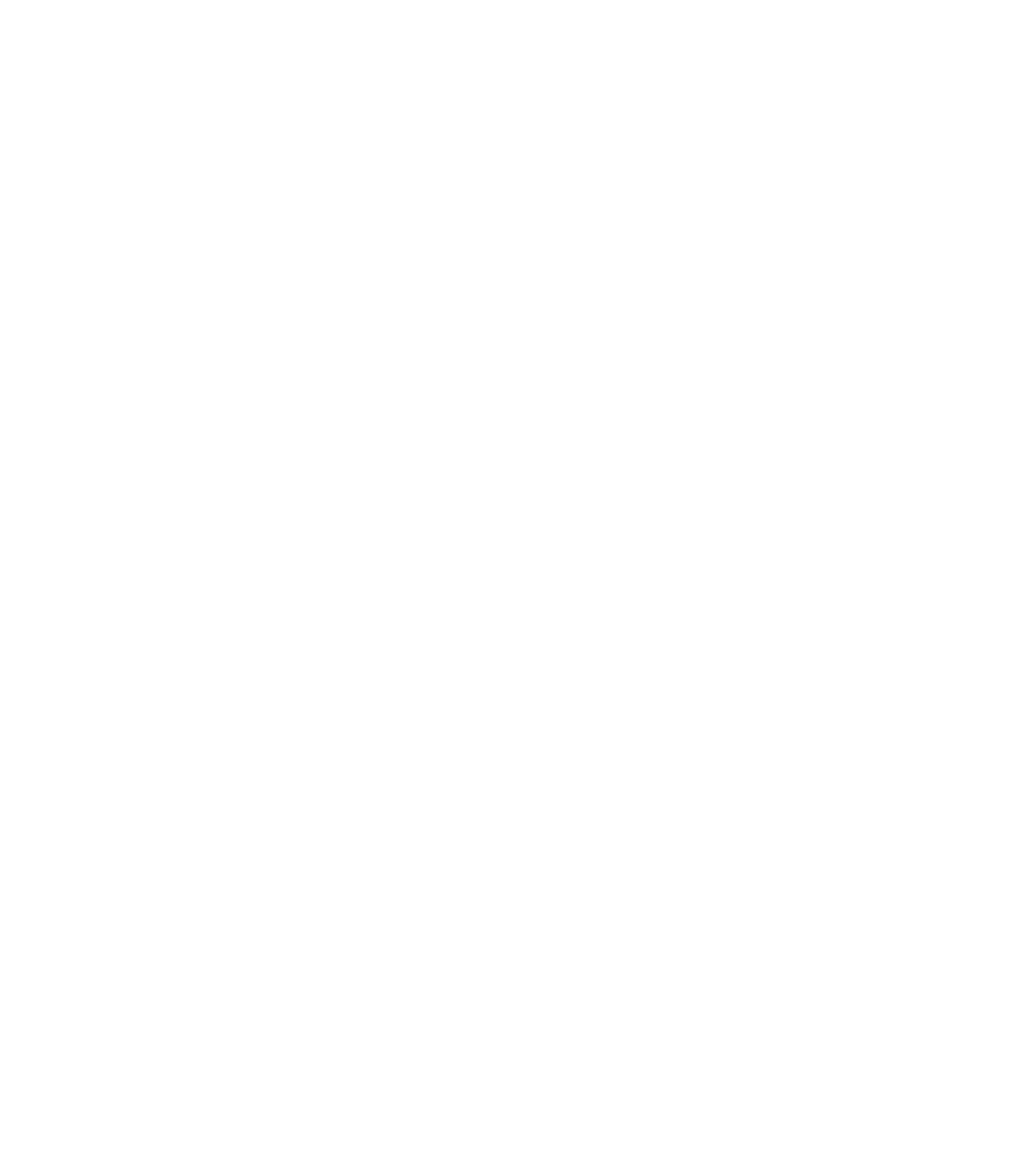
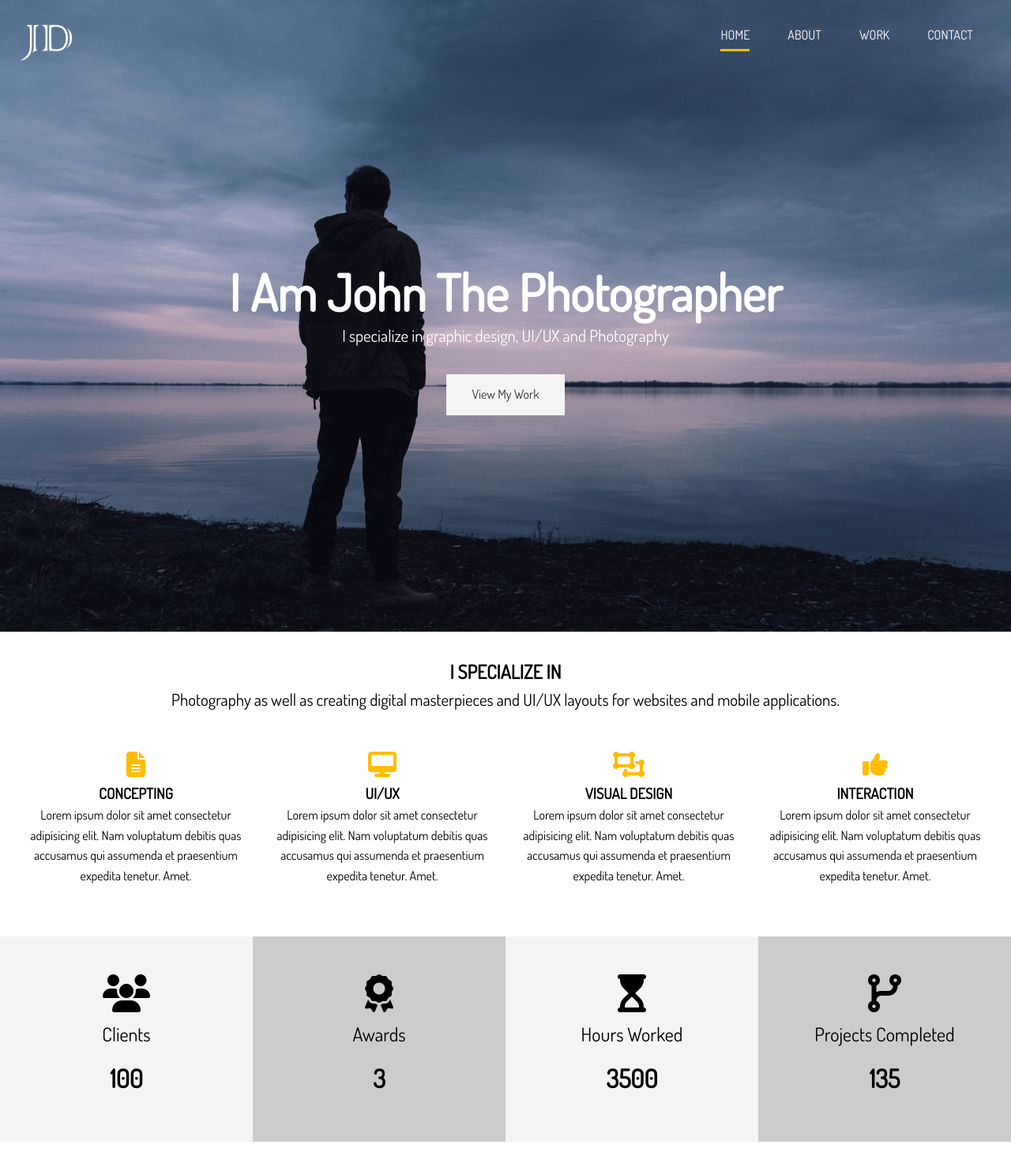
Before and after one commit to akhiljayan29aj/PortfolioWebsiteProject, a plain HTML site: page index.html in a window 1280 px wide. Shown: the whole page at 79% size. Before the commit the page ends 800 px from the top, so only its background shows below. Drawn offline with Linux system fonts and the light colour scheme.

Commit message:
home section A & B done

```diff
--- a/css/main.css
+++ b/css/main.css
@@ -1 +1,216 @@
-/* No CSS *//*# sourceMappingURL=main.css.map */
+.container {
+  max-width: 1280px;
+  padding: 0 1.5rem;
+  margin: auto;
+  overflow: hidden;
+}
+
+.btn-main, .btn-light, .btn-dark {
+  display: inline-block;
+  padding: 0.8rem 2rem;
+  -webkit-transition: all 0.5s;
+  transition: all 0.5s;
+  border: none;
+  cursor: pointer;
+}
+
+.btn-main {
+  color: #333;
+  background-color: #ffbc00;
+}
+
+.btn-light {
+  color: #333;
+  background-color: #f4f4f4;
+}
+
+.btn-dark {
+  color: #f4f4f4;
+  background-color: #333;
+}
+
+button[class^="btn-"]:hover,
+a[class^="btn-"]:hover,
+input[class^="btn-"]:hover {
+  background-color: #ffbc00;
+}
+
+.lead {
+  font-size: 1.3rem;
+  margin-bottom: 2rem;
+}
+
+.text-center {
+  text-align: center;
+}
+
+.py-1 {
+  padding: 1rem 0;
+}
+
+.py-2 {
+  padding: 2rem 0;
+}
+
+.py-3 {
+  padding: 3rem 0;
+}
+
+.py-4 {
+  padding: 4rem 0;
+}
+
+.my-1 {
+  margin: 1rem 0;
+}
+
+.my-2 {
+  margin: 2rem 0;
+}
+
+.my-3 {
+  margin: 3rem 0;
+}
+
+.my-4 {
+  margin: 4rem 0;
+}
+
+* {
+  margin: 0;
+  padding: 0;
+  -webkit-box-sizing: border-box;
+          box-sizing: border-box;
+}
+
+body {
+  font-family: "Dosis", sans-serif;
+  line-height: 1.6;
+  background: #fff;
+}
+
+a {
+  text-decoration: none;
+  color: #333;
+}
+
+ul {
+  list-style: none;
+}
+
+h2,
+h3,
+h4 {
+  text-transform: uppercase;
+}
+
+img {
+  width: 100%;
+}
+
+#logo {
+  width: 70px;
+  height: 70px;
+  color: #fff;
+  text-transform: uppercase;
+}
+
+#main-nav {
+  display: -webkit-box;
+  display: -ms-flexbox;
+  display: flex;
+  -webkit-box-pack: justify;
+      -ms-flex-pack: justify;
+          justify-content: space-between;
+  padding-top: 1rem;
+}
+
+#main-nav ul {
+  display: -webkit-box;
+  display: -ms-flexbox;
+  display: flex;
+}
+
+#main-nav ul li {
+  padding: 1rem 1.5rem;
+}
+
+#main-nav ul li a {
+  color: #fff;
+  text-transform: uppercase;
+  border-bottom: 3px transparent solid;
+  padding-bottom: 0.5rem;
+  -webkit-transition: border-color 0.5s;
+  transition: border-color 0.5s;
+}
+
+#main-nav ul li a:hover {
+  border-color: #ccc;
+}
+
+#main-nav ul li a.current {
+  border-color: #ffbc00;
+}
+
+#header-home {
+  background: url("../img/showcase.jpg") no-repeat center center/cover;
+  height: 100vh;
+  color: #fff;
+}
+
+#header-home .header-content {
+  text-align: center;
+  padding-top: 20%;
+}
+
+#header-home .header-content h1 {
+  font-size: 4rem;
+  line-height: 1.2;
+}
+
+#home-a .specials {
+  margin-top: 3rem;
+  display: -ms-grid;
+  display: grid;
+  grid-gap: 1rem;
+  -ms-grid-columns: (1fr)[4];
+      grid-template-columns: repeat(4, 1fr);
+}
+
+#home-a .specials .fas {
+  color: #ffbc00;
+  padding-bottom: 0.4rem;
+}
+
+#home-b .stats {
+  display: -ms-grid;
+  display: grid;
+  -ms-grid-columns: (1fr)[4];
+      grid-template-columns: repeat(4, 1fr);
+}
+
+#home-b .stats li {
+  line-height: 2;
+}
+
+#home-b .stats li.stats-title {
+  font-size: 1.5rem;
+}
+
+#home-b .stats li.stats-number {
+  font-size: 2rem;
+  font-weight: bold;
+}
+
+#home-b .stats div {
+  padding: 3rem 0;
+}
+
+#home-b .stats div:nth-child(odd) {
+  background: #f4f4f4;
+}
+
+#home-b .stats div:nth-child(even) {
+  background: #ccc;
+}
+/*# sourceMappingURL=main.css.map */
--- a/index.html
+++ b/index.html
@@ -0,0 +1,134 @@
+<!DOCTYPE html>
+<html lang="en">
+  <head>
+    <meta charset="UTF-8" />
+    <meta name="viewport" content="width=device-width, initial-scale=1.0" />
+    <script
+      src="https://kit.fontawesome.com/c0455e0533.js"
+      crossorigin="anonymous"
+    ></script>
+    <link
+      href="https://fonts.googleapis.com/css?family=Dosis&display=swap"
+      rel="stylesheet"
+    />
+    <link rel="stylesheet" href="./css/main.css" />
+    <title>John Doe | UI/UX Designer & Photographer</title>
+  </head>
+  <body>
+    <!-- Header -->
+    <header id="header-home">
+      <div class="container">
+        <nav id="main-nav">
+          <img src="./img/logo.png" alt="My Portfoilio" id="logo" />
+          <ul>
+            <li><a href="index.html" class="current">Home</a></li>
+            <li><a href="about.html">About</a></li>
+            <li><a href="work.html">Work</a></li>
+            <li><a href="contact.html">Contact</a></li>
+          </ul>
+        </nav>
+        <div class="header-content">
+          <h1>
+            I Am John The
+            <span
+              class="txt-type"
+              data-wait="3000"
+              data-words='["Photographer","Designer","UI/UX Dev"]'
+            ></span>
+          </h1>
+          <p class="lead">
+            I specialize in graphic design, UI/UX and Photography
+          </p>
+          <a href="work.html" class="btn-light">View My Work</a>
+        </div>
+      </div>
+    </header>
+
+    <!-- Section A : Specialize -->
+    <section id="home-a" class="text-center py-2">
+      <div class="container">
+        <h2 class="section-title">I Specialize In</h2>
+        <div class="bottom-line"></div>
+        <p class="lead">
+          Photography as well as creating digital masterpieces and UI/UX layouts
+          for websites and mobile applications.
+        </p>
+        <div class="specials">
+          <div>
+            <i class="fas fa-file-alt fa-2x"></i>
+            <h3>Concepting</h3>
+            <p>
+              Lorem ipsum dolor sit amet consectetur adipisicing elit. Nam
+              voluptatum debitis quas accusamus qui assumenda et praesentium
+              expedita tenetur. Amet.
+            </p>
+          </div>
+          <div>
+            <i class="fas fa-desktop fa-2x"></i>
+            <h3>UI/UX</h3>
+            <p>
+              Lorem ipsum dolor sit amet consectetur adipisicing elit. Nam
+              voluptatum debitis quas accusamus qui assumenda et praesentium
+              expedita tenetur. Amet.
+            </p>
+          </div>
+          <div>
+            <i class="fas fa-object-ungroup fa-2x"></i>
+            <h3>Visual Design</h3>
+            <p>
+              Lorem ipsum dolor sit amet consectetur adipisicing elit. Nam
+              voluptatum debitis quas accusamus qui assumenda et praesentium
+              expedita tenetur. Amet.
+            </p>
+          </div>
+          <div>
+            <i class="fas fa-thumbs-up fa-2x"></i>
+            <h3>Interaction</h3>
+            <p>
+              Lorem ipsum dolor sit amet consectetur adipisicing elit. Nam
+              voluptatum debitis quas accusamus qui assumenda et praesentium
+              expedita tenetur. Amet.
+            </p>
+          </div>
+        </div>
+      </div>
+    </section>
+
+    <!-- Section B : Stats -->
+    <section id="home-b" class="text-center py-2">
+      <div class="stats">
+        <div>
+          <ul>
+            <li><i class="fas fa-users fa-3x"></i></li>
+            <li class="stats-title">Clients</li>
+            <li class="stats-number">100</li>
+          </ul>
+        </div>
+        <div>
+          <ul>
+            <li><i class="fas fa-award fa-3x"></i></li>
+            <li class="stats-title">Awards</li>
+            <li class="stats-number">3</li>
+          </ul>
+        </div>
+        <div>
+          <ul>
+            <li><i class="fas fa-hourglass-start fa-3x"></i></li>
+            <li class="stats-title">Hours Worked</li>
+            <li class="stats-number">3500</li>
+          </ul>
+        </div>
+        <div>
+          <ul>
+            <li><i class="fas fa-code-branch fa-3x"></i></li>
+            <li class="stats-title">Projects Completed</li>
+            <li class="stats-number">135</li>
+          </ul>
+        </div>
+      </div>
+    </section>
+
+    <!-- Typing Animation -->
+    <script src="./js/typewriter.js"></script>
+  </body>
+</html>
```
Also changed, not shown: 1 other file.
